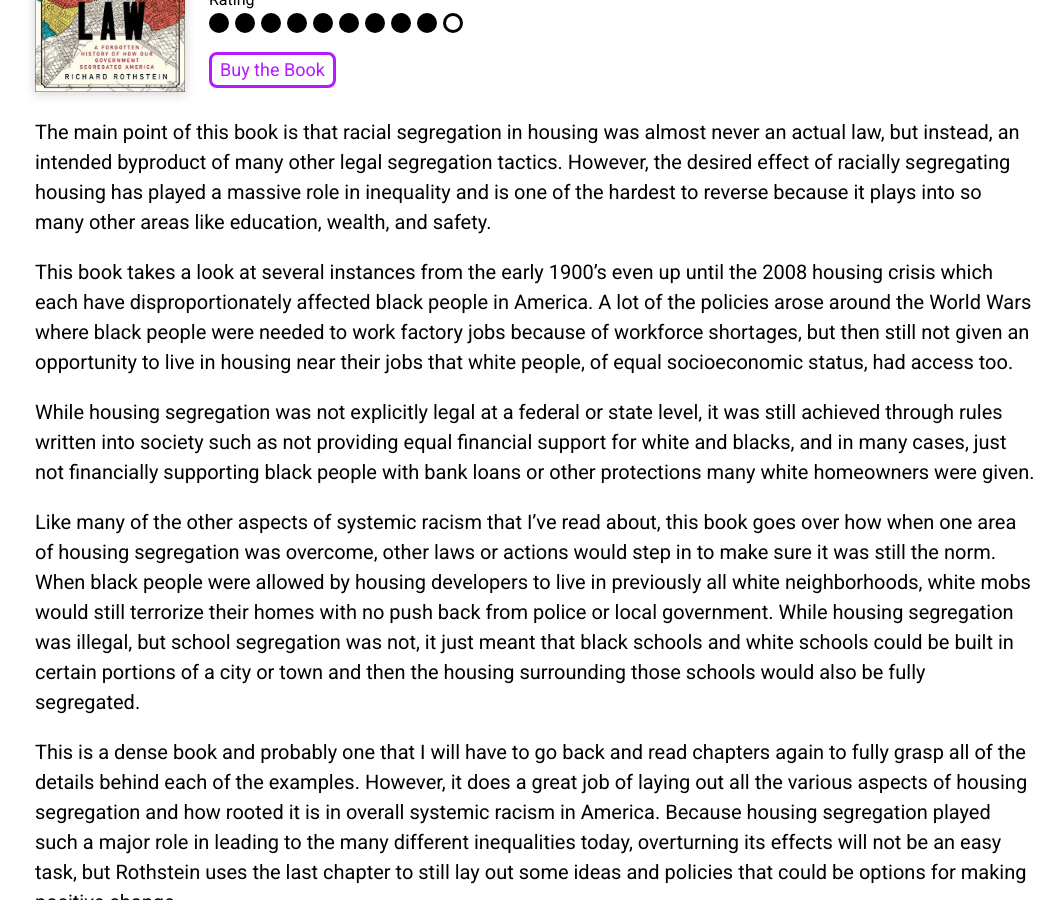
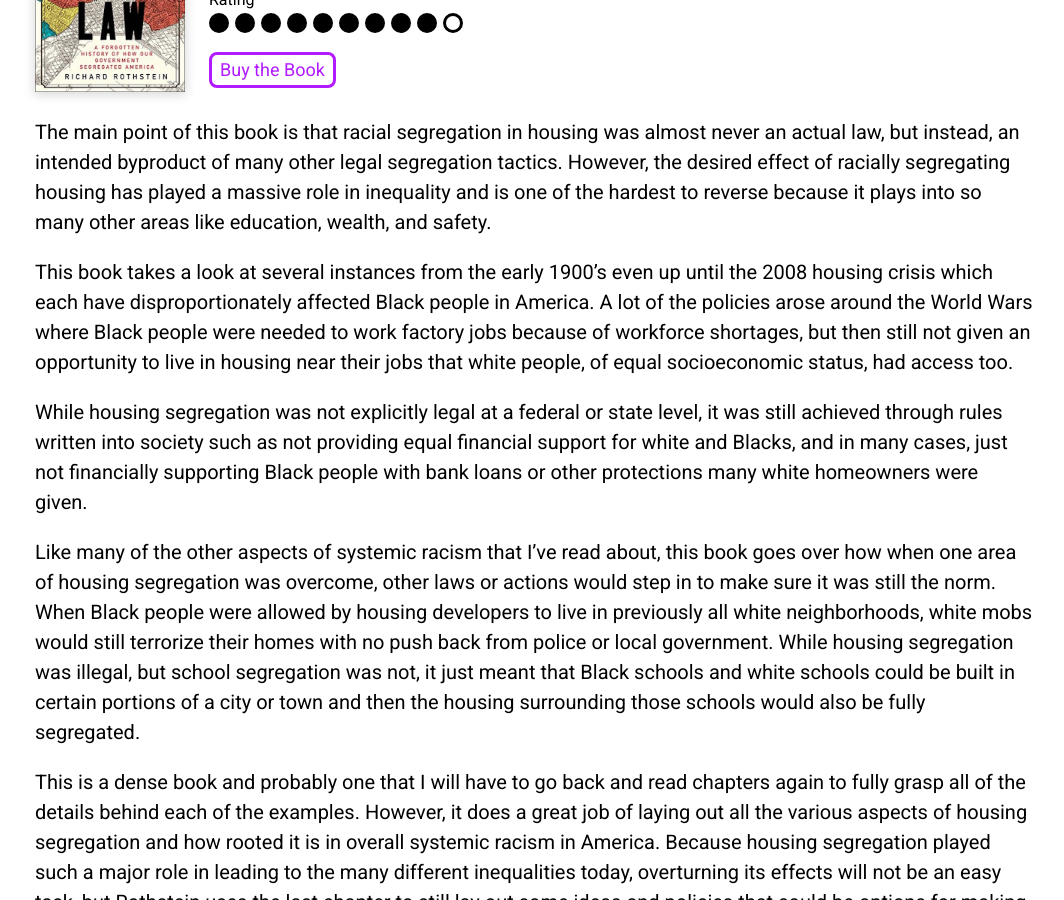
Before and after one commit to jacobvarner/books-jacobvarner, a Jekyll site: the page built from _posts/2020-7-3-the-color-of-law.md, in a window 1280 px wide and 900 px high, scrolled down 253 px. Shown: the whole window, without its empty margins (105-1169 px from the left). Built offline with Jekyll 4.4.1, drawn with Linux system fonts in a browser that asks for light colours; nearby versions of some CDN libraries.

```diff
--- a/_posts/2020-7-3-the-color-of-law.md
+++ b/_posts/2020-7-3-the-color-of-law.md
@@ -10,10 +10,10 @@ rating: 9
 
 The main point of this book is that racial segregation in housing was almost never an actual law, but instead, an intended byproduct of many other legal segregation tactics. However, the desired effect of racially segregating housing has played a massive role in inequality and is one of the hardest to reverse because it plays into so many other areas like education, wealth, and safety.
 
-This book takes a look at several instances from the early 1900's even up until the 2008 housing crisis which each have disproportionately affected black people in America. A lot of the policies arose around the World Wars where black people were needed to work factory jobs because of workforce shortages, but then still not given an opportunity to live in housing near their jobs that white people, of equal socioeconomic status, had access too.
+This book takes a look at several instances from the early 1900's even up until the 2008 housing crisis which each have disproportionately affected Black people in America. A lot of the policies arose around the World Wars where Black people were needed to work factory jobs because of workforce shortages, but then still not given an opportunity to live in housing near their jobs that white people, of equal socioeconomic status, had access too.
 
-While housing segregation was not explicitly legal at a federal or state level, it was still achieved through rules written into society such as not providing equal financial support for white and blacks, and in many cases, just not financially supporting black people with bank loans or other protections many white homeowners were given.
+While housing segregation was not explicitly legal at a federal or state level, it was still achieved through rules written into society such as not providing equal financial support for white and Blacks, and in many cases, just not financially supporting Black people with bank loans or other protections many white homeowners were given.
 
-Like many of the other aspects of systemic racism that I've read about, this book goes over how when one area of housing segregation was overcome, other laws or actions would step in to make sure it was still the norm. When black people were allowed by housing developers to live in previously all white neighborhoods, white mobs would still terrorize their homes with no push back from police or local government. While housing segregation was illegal, but school segregation was not, it just meant that black schools and white schools could be built in certain portions of a city or town and then the housing surrounding those schools would also be fully segregated.
+Like many of the other aspects of systemic racism that I've read about, this book goes over how when one area of housing segregation was overcome, other laws or actions would step in to make sure it was still the norm. When Black people were allowed by housing developers to live in previously all white neighborhoods, white mobs would still terrorize their homes with no push back from police or local government. While housing segregation was illegal, but school segregation was not, it just meant that Black schools and white schools could be built in certain portions of a city or town and then the housing surrounding those schools would also be fully segregated.
 
 This is a dense book and probably one that I will have to go back and read chapters again to fully grasp all of the details behind each of the examples. However, it does a great job of laying out all the various aspects of housing segregation and how rooted it is in overall systemic racism in America. Because housing segregation played such a major role in leading to the many different inequalities today, overturning its effects will not be an easy task, but Rothstein uses the last chapter to still lay out some ideas and policies that could be options for making positive change.
```
Also changed, not shown: _posts/2020-6-17-just-mercy.md (+1 -1 lines), _posts/2020-6-20-between-the-world-and-me.md (+2 -2 lines), _posts/2020-6-28-how-to-be-an-antiracist.md (+3 -3 lines), _posts/2020-7-6-im-still-here.md (+1 -1 lines).
